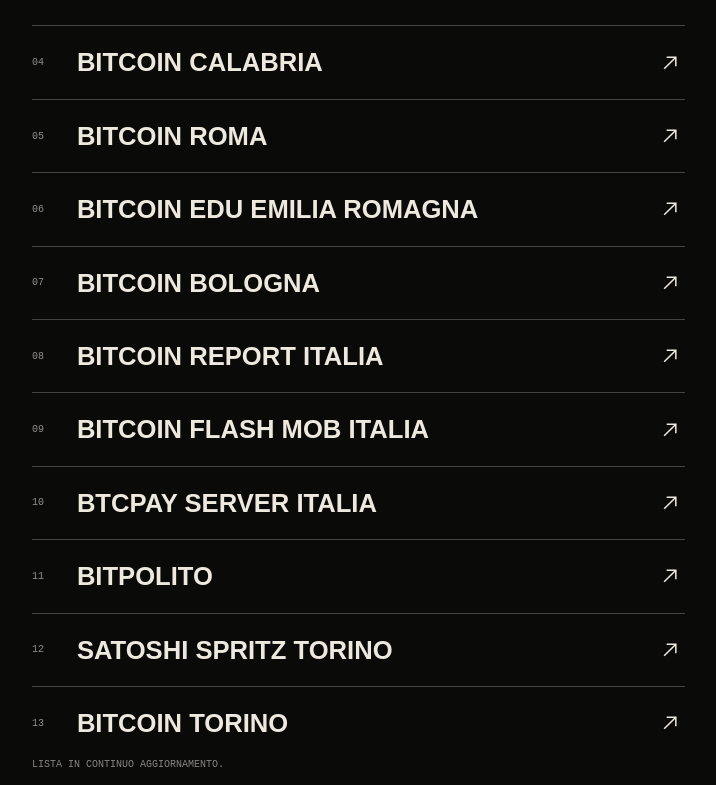
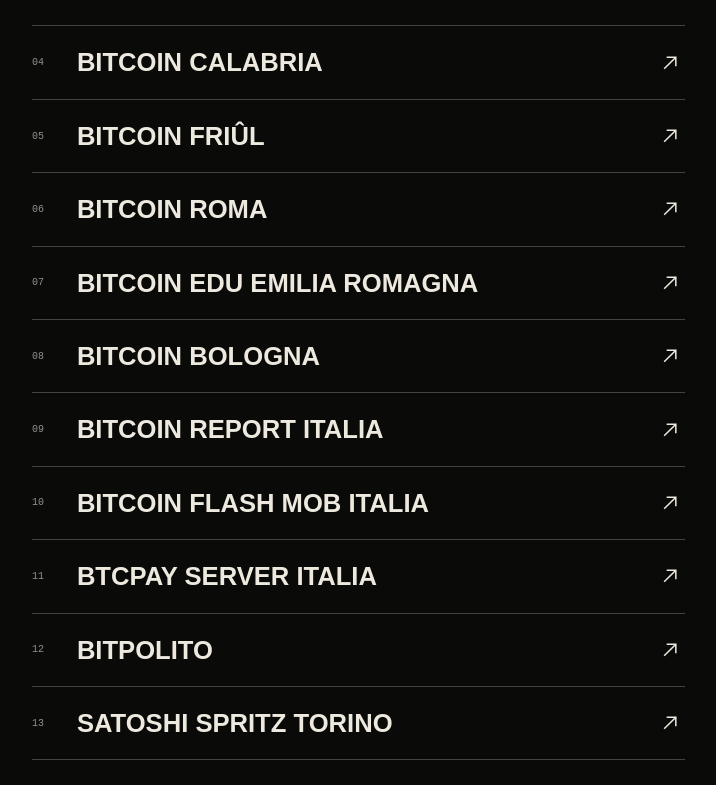
Before and after one commit to BtcColosseum/bitcoincolosseum.it, a Next.js app: page / in a window 1280 px wide. Shown: the part 4987-5772 px from the top of the page, without its empty margins (518-1234 px from the left). Built offline with nearby package versions, Linux system fonts and the light colour scheme; no server answers.

Commit message:
Add Bitcoin Friuli

```diff
--- a/app/page.tsx
+++ b/app/page.tsx
@@ -13,6 +13,7 @@ const communities = [
   ["Bitvero", "https://www.bitvero.it/"],
   ["Bitcoin EDU Veneto", "https://bitcoineduveneto.it"],
   ["Bitcoin Calabria", "https://t.me/BitcoinCalabria_BitCal"],
+  ["Bitcoin Friûl", "https://bitcoinfriuli.it"],
   ["Bitcoin Roma", "https://t.me/SatoshiRoma"],
   ["Bitcoin EDU Emilia Romagna", "https://t.me/Bitcoin_EDU_EmiliaRomagna"],
   ["Bitcoin Bologna", "https://t.me/SatoshiSpritzBologna"],
```
